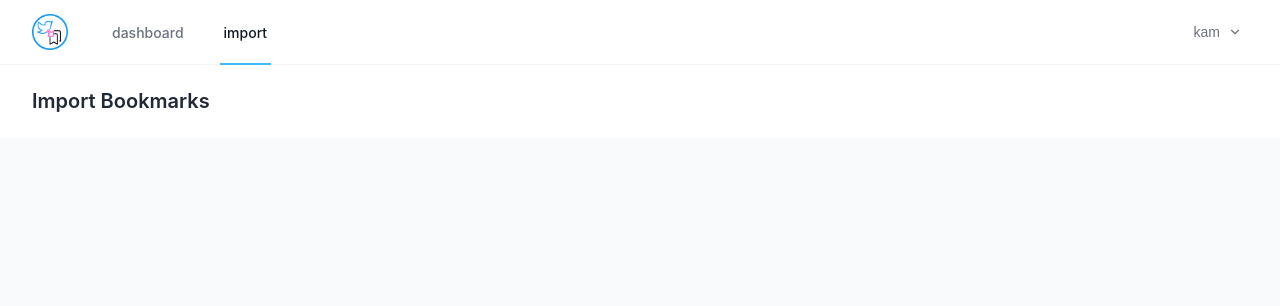
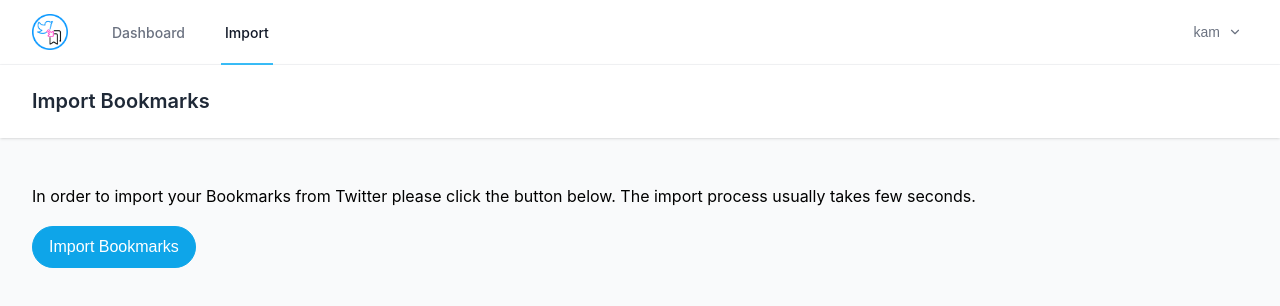
Before and after one commit to khamudom/save-to-bookmarks-clone, a Next.js app: page /import in a window 1280 px wide. Shown: the top 306 px of the page. Built offline with nearby package versions, Linux system fonts and the light colour scheme.

Commit message:
add more content to import page

```diff
--- a/components/Button.tsx
+++ b/components/Button.tsx
@@ -1,29 +1,37 @@
 import React, { ReactNode } from 'react';
-import { MdOutlineRefresh } from 'react-icons/md';
 import styles from '../styles/Button.module.css';
 
 export interface ButtonProps {
+  className?: string;
+  color?: string;
+  fill?: string;
+  height?: number;
   icon?: ReactNode;
+  selected?: boolean;
   title?: string;
   width?: number;
-  height?: number;
-  selected?: boolean;
   onClick?: () => void;
 }
 
 export const Button = ({
+  className,
+  height = 42,
+  icon,
   selected,
-  icon,
   title,
   width,
-  height = 42,
   onClick,
 }: ButtonProps) => {
   return (
     <button
       type="button"
-      className={`${styles.button} ${selected ? `${styles.selected}` : ''}`}
-      style={{ width: `${width}px`, height: `${height}px` }}
+      className={`${styles.button} ${
+        selected ? `${styles.selected}` : ''
+      } ${className}`}
+      style={{
+        width: `${width}px`,
+        height: `${height}px`,
+      }}
       onClick={onClick}
     >
       {icon} <span className={styles.title}>{title}</span>
--- a/components/Navbar.tsx
+++ b/components/Navbar.tsx
@@ -44,7 +44,9 @@ export const Navbar = () => {
                   <NavigationLink
                     key={singleRoute}
                     href={`/${singleRoute}`}
-                    text={singleRoute}
+                    text={
+                      singleRoute.charAt(0).toUpperCase() + singleRoute.slice(1)
+                    }
                     router={router}
                   />
                 );
--- a/pages/import.tsx
+++ b/pages/import.tsx
@@ -1,6 +1,6 @@
 import Head from 'next/head';
-import { Navbar } from '../components/Navbar';
-import styles from '../styles/Home.module.css';
+import { Button } from '../components/Button';
+import styles from '../styles/Import.module.css';
 
 export default function Import() {
   return (
@@ -16,7 +16,15 @@ export default function Import() {
           <h2 className={styles.titleText}>Import Bookmarks</h2>
         </div>
       </header>
-      <main className={styles.main}></main>
+      <main className={styles.main}>
+        <div className={styles.mainContent}>
+          In order to import your Bookmarks from Twitter please click the button
+          below. The import process usually takes few seconds.
+        </div>
+        <div className={styles.import}>
+          <Button className={styles.importBtn} title={'Import Bookmarks'} />
+        </div>
+      </main>
     </div>
   );
 }
--- a/pages/index.tsx
+++ b/pages/index.tsx
@@ -3,7 +3,6 @@ import styles from '../styles/Home.module.css';
 import { MdOutlineRefresh } from 'react-icons/md';
 import { BsPerson } from 'react-icons/bs';
 import { FiGrid, FiList } from 'react-icons/fi';
-import { Navbar } from '../components/Navbar';
 import { Button } from '../components/Button';
 import { Card } from '../components/Card';
 import { useEffect, useState } from 'react';
--- a/styles/Home.module.css
+++ b/styles/Home.module.css
@@ -1,5 +1,34 @@
 .container {
   position: relative;
+}
+
+.header {
+  background: #ffffff;
+  box-shadow: 0 1px 3px 0 rgb(0 0 0 / 0.1), 0 1px 2px -1px rgb(0 0 0 / 0.1);
+}
+
+.title {
+  max-width: 80rem;
+  margin: 0 auto;
+  padding: 1.5rem 2rem;
+}
+
+.titleText {
+  color: rgb(31 41 55);
+  font-size: 1.25rem;
+  line-height: 1.25;
+  font-weight: 600;
+  margin: 0;
+}
+
+.main {
+  padding: 1.25rem 0;
+}
+
+.mainContent {
+  max-width: 80rem;
+  padding: 0 2rem;
+  margin: 0 auto;
 }
 
 .active {
@@ -70,34 +99,6 @@
 .floatingHeader .tags {
   max-width: 80rem;
   border-bottom: none;
-}
-
-.header {
-  background: #ffffff;
-}
-
-.title {
-  max-width: 80rem;
-  margin: 0 auto;
-  padding: 1.5rem 2rem;
-}
-
-.titleText {
-  color: rgb(31 41 55);
-  font-size: 1.25rem;
-  line-height: 1.25;
-  font-weight: 600;
-  margin: 0;
-}
-
-.main {
-  padding: 1.25rem 0;
-}
-
-.mainContent {
-  max-width: 80rem;
-  padding: 0 2rem;
-  margin: 0 auto;
 }
 
 .customize {
--- /dev/null
+++ b/styles/Import.module.css
@@ -0,0 +1,52 @@
+.container {
+  position: relative;
+}
+
+.header {
+  background: #ffffff;
+  box-shadow: 0 1px 3px 0 rgb(0 0 0 / 0.1), 0 1px 2px -1px rgb(0 0 0 / 0.1);
+}
+
+.title {
+  max-width: 80rem;
+  margin: 0 auto;
+  padding: 1.5rem 2rem;
+}
+
+.titleText {
+  color: rgb(31 41 55);
+  font-size: 1.25rem;
+  line-height: 1.25;
+  font-weight: 600;
+  margin: 0;
+}
+
+.main {
+  padding: 3rem 0;
+}
+
+.mainContent {
+  max-width: 80rem;
+  padding: 0 2rem;
+  margin: 0 auto;
+  margin-bottom: 1.25rem;
+}
+
+.import {
+  max-width: 80rem;
+  margin: auto;
+  padding: 0 2rem;
+}
+
+.importBtn {
+  color: #ffffff;
+  background-color: rgb(14 165 233);
+  font-size: 1rem;
+  line-height: 24px;
+  padding: 0.5rem 1rem;
+  border: 1px solid rgb(14 165 233);
+}
+
+.importBtn span {
+  margin-inline-start: 0;
+}
```
